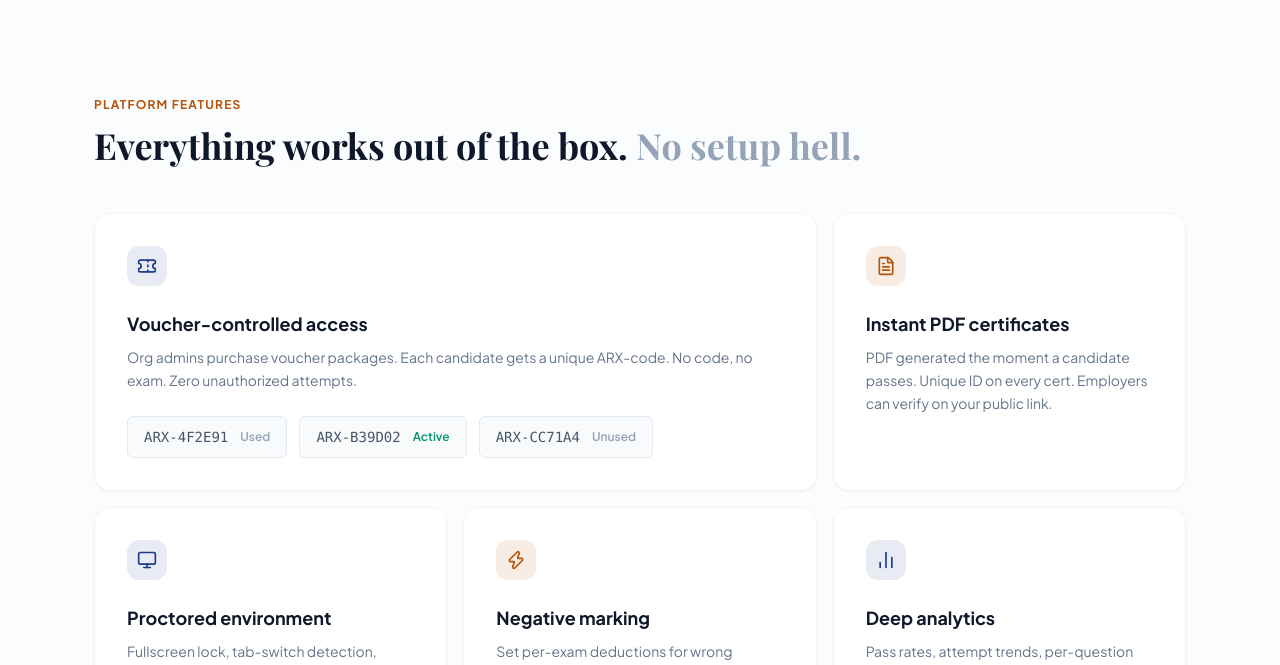
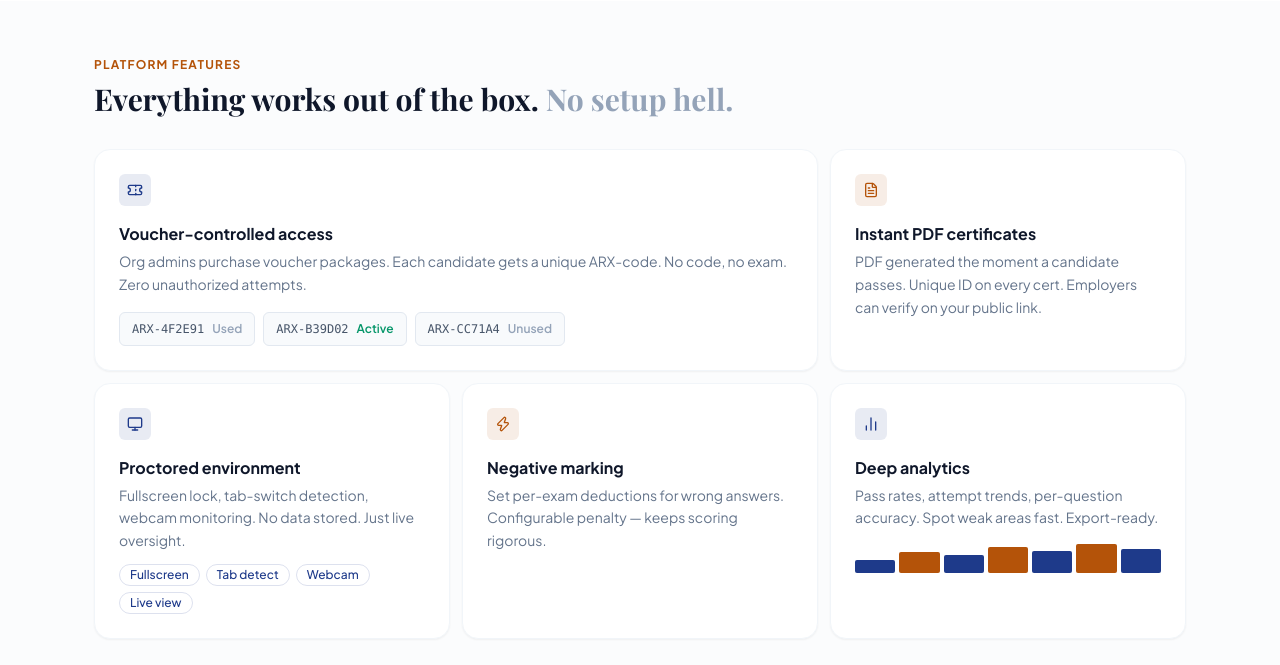
Before and after one commit to Aman-0402/certibyte, a React (Vite) app in the folder frontend/: page / in a window 1280 px wide. Shown: the part 3615-4280 px from the top of the page. Built offline with nearby package versions, Linux system fonts and the light colour scheme; a web font is replaced by a local one.

Commit message:
fix: reduce PlatformFeatures section size to ~80%

```diff
--- a/frontend/src/components/PlatformFeatures.tsx
+++ b/frontend/src/components/PlatformFeatures.tsx
@@ -9,46 +9,46 @@ const VOUCHER_CODES = [
 
 const BAR_HEIGHTS = [40, 65, 55, 80, 70, 90, 75]
 
-const CARD_BASE = 'bg-white rounded-2xl border border-slate-100 shadow-sm p-8'
+const CARD_BASE = 'bg-white rounded-2xl border border-slate-100 shadow-sm p-6'
 
 export function PlatformFeatures() {
   const reveal = useScrollReveal()
 
   return (
-    <section className="py-24 bg-slate-50/50" id="platformFeatures">
+    <section className="py-14 bg-slate-50/50" id="platformFeatures">
       <div className="max-w-[1140px] mx-auto px-6">
 
         {/* Header */}
-        <div ref={reveal} className="rv mb-12">
-          <div className="text-xs font-bold tracking-widest text-gold uppercase mb-3">
+        <div ref={reveal} className="rv mb-8">
+          <div className="text-xs font-bold tracking-widest text-gold uppercase mb-2">
             Platform Features
           </div>
-          <h2 className="font-serif text-3xl lg:text-4xl font-bold text-navy-dark">
+          <h2 className="font-serif text-2xl lg:text-3xl font-bold text-navy-dark">
             Everything works out of the box.{' '}
             <span className="text-slate-400">No setup hell.</span>
           </h2>
         </div>
 
         {/* Bento grid */}
-        <div className="grid grid-cols-1 md:grid-cols-3 gap-4">
+        <div className="grid grid-cols-1 md:grid-cols-3 gap-3">
 
           {/* Voucher — wide */}
           <div ref={reveal} className={`rv md:col-span-2 ${CARD_BASE}`}>
-            <div className="w-10 h-10 rounded-xl bg-navy/10 flex items-center justify-center mb-6">
-              <Ticket className="w-5 h-5 text-navy" />
+            <div className="w-8 h-8 rounded-lg bg-navy/10 flex items-center justify-center mb-4">
+              <Ticket className="w-4 h-4 text-navy" />
             </div>
-            <h3 className="text-navy-dark font-bold text-lg mb-2">Voucher-controlled access</h3>
-            <p className="text-slate-500 text-sm leading-relaxed mb-6">
+            <h3 className="text-navy-dark font-bold text-base mb-1">Voucher-controlled access</h3>
+            <p className="text-slate-500 text-sm leading-relaxed mb-4">
               Org admins purchase voucher packages. Each candidate gets a unique ARX-code.
               No code, no exam. Zero unauthorized attempts.
             </p>
-            <div className="flex flex-wrap gap-3">
+            <div className="flex flex-wrap gap-2">
               {VOUCHER_CODES.map(({ code, status, statusCls }) => (
                 <div
                   key={code}
-                  className="flex items-center gap-3 bg-slate-50 rounded-lg px-4 py-2.5 border border-slate-200"
+                  className="flex items-center gap-2 bg-slate-50 rounded-lg px-3 py-2 border border-slate-200"
                 >
-                  <span className="text-slate-600 text-sm font-mono">{code}</span>
+                  <span className="text-slate-600 text-xs font-mono">{code}</span>
                   <span className={`text-xs font-semibold ${statusCls}`}>{status}</span>
                 </div>
               ))}
@@ -57,10 +57,10 @@ export function PlatformFeatures() {
 
           {/* PDF Certificates */}
           <div ref={reveal} className={`rv ${CARD_BASE}`}>
-            <div className="w-10 h-10 rounded-xl bg-gold/10 flex items-center justify-center mb-6">
-              <FileText className="w-5 h-5 text-gold" />
+            <div className="w-8 h-8 rounded-lg bg-gold/10 flex items-center justify-center mb-4">
+              <FileText className="w-4 h-4 text-gold" />
             </div>
-            <h3 className="text-navy-dark font-bold text-lg mb-2">Instant PDF certificates</h3>
+            <h3 className="text-navy-dark font-bold text-base mb-1">Instant PDF certificates</h3>
             <p className="text-slate-500 text-sm leading-relaxed">
               PDF generated the moment a candidate passes. Unique ID on every cert.
               Employers can verify on your public link.
@@ -69,19 +69,19 @@ export function PlatformFeatures() {
 
           {/* Proctored */}
           <div ref={reveal} className={`rv ${CARD_BASE}`}>
-            <div className="w-10 h-10 rounded-xl bg-navy/10 flex items-center justify-center mb-6">
-              <Monitor className="w-5 h-5 text-navy" />
+            <div className="w-8 h-8 rounded-lg bg-navy/10 flex items-center justify-center mb-4">
+              <Monitor className="w-4 h-4 text-navy" />
             </div>
-            <h3 className="text-navy-dark font-bold text-lg mb-2">Proctored environment</h3>
-            <p className="text-slate-500 text-sm leading-relaxed mb-5">
+            <h3 className="text-navy-dark font-bold text-base mb-1">Proctored environment</h3>
+            <p className="text-slate-500 text-sm leading-relaxed mb-3">
               Fullscreen lock, tab-switch detection, webcam monitoring.
               No data stored. Just live oversight.
             </p>
-            <div className="flex flex-wrap gap-2">
+            <div className="flex flex-wrap gap-1.5">
               {['Fullscreen', 'Tab detect', 'Webcam', 'Live view'].map((tag) => (
                 <span
                   key={tag}
-                  className="text-xs font-medium text-navy bg-navy/8 border border-navy/15 rounded-full px-3 py-1"
+                  className="text-xs font-medium text-navy bg-navy/8 border border-navy/15 rounded-full px-2.5 py-0.5"
                 >
                   {tag}
                 </span>
@@ -91,10 +91,10 @@ export function PlatformFeatures() {
 
           {/* Negative marking */}
           <div ref={reveal} className={`rv ${CARD_BASE}`}>
-            <div className="w-10 h-10 rounded-xl bg-gold/10 flex items-center justify-center mb-6">
-              <Zap className="w-5 h-5 text-gold" />
+            <div className="w-8 h-8 rounded-lg bg-gold/10 flex items-center justify-center mb-4">
+              <Zap className="w-4 h-4 text-gold" />
             </div>
-            <h3 className="text-navy-dark font-bold text-lg mb-2">Negative marking</h3>
+            <h3 className="text-navy-dark font-bold text-base mb-1">Negative marking</h3>
             <p className="text-slate-500 text-sm leading-relaxed">
               Set per-exam deductions for wrong answers. Configurable penalty — keeps scoring rigorous.
             </p>
@@ -102,14 +102,14 @@ export function PlatformFeatures() {
 
           {/* Deep analytics */}
           <div ref={reveal} className={`rv ${CARD_BASE}`}>
-            <div className="w-10 h-10 rounded-xl bg-navy/10 flex items-center justify-center mb-6">
-              <BarChart2 className="w-5 h-5 text-navy" />
+            <div className="w-8 h-8 rounded-lg bg-navy/10 flex items-center justify-center mb-4">
+              <BarChart2 className="w-4 h-4 text-navy" />
             </div>
-            <h3 className="text-navy-dark font-bold text-lg mb-2">Deep analytics</h3>
-            <p className="text-slate-500 text-sm leading-relaxed mb-5">
+            <h3 className="text-navy-dark font-bold text-base mb-1">Deep analytics</h3>
+            <p className="text-slate-500 text-sm leading-relaxed mb-3">
               Pass rates, attempt trends, per-question accuracy. Spot weak areas fast. Export-ready.
             </p>
-            <div className="flex items-end gap-1.5 h-10">
+            <div className="flex items-end gap-1 h-8">
               {BAR_HEIGHTS.map((h, i) => (
                 <div
                   key={i}
```
